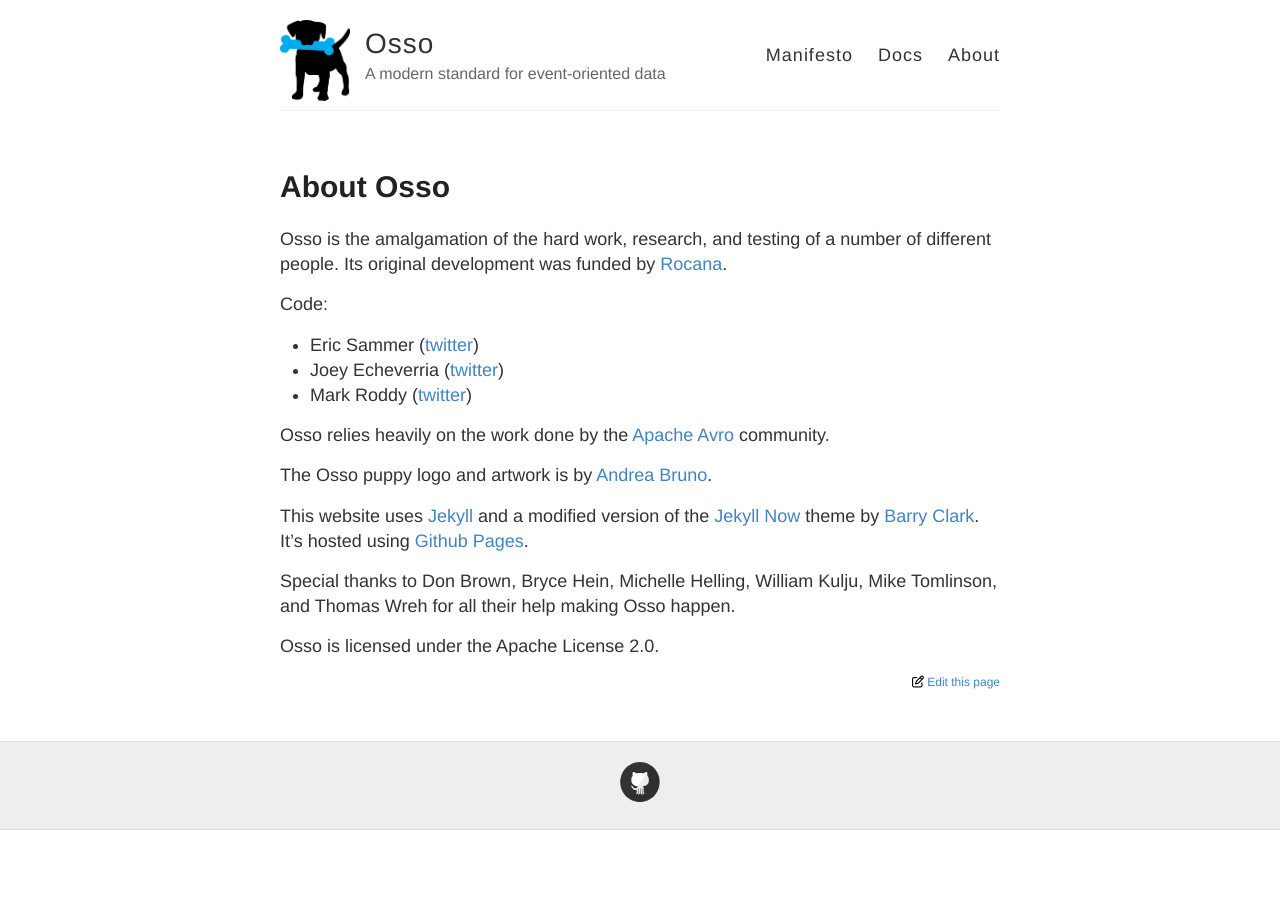
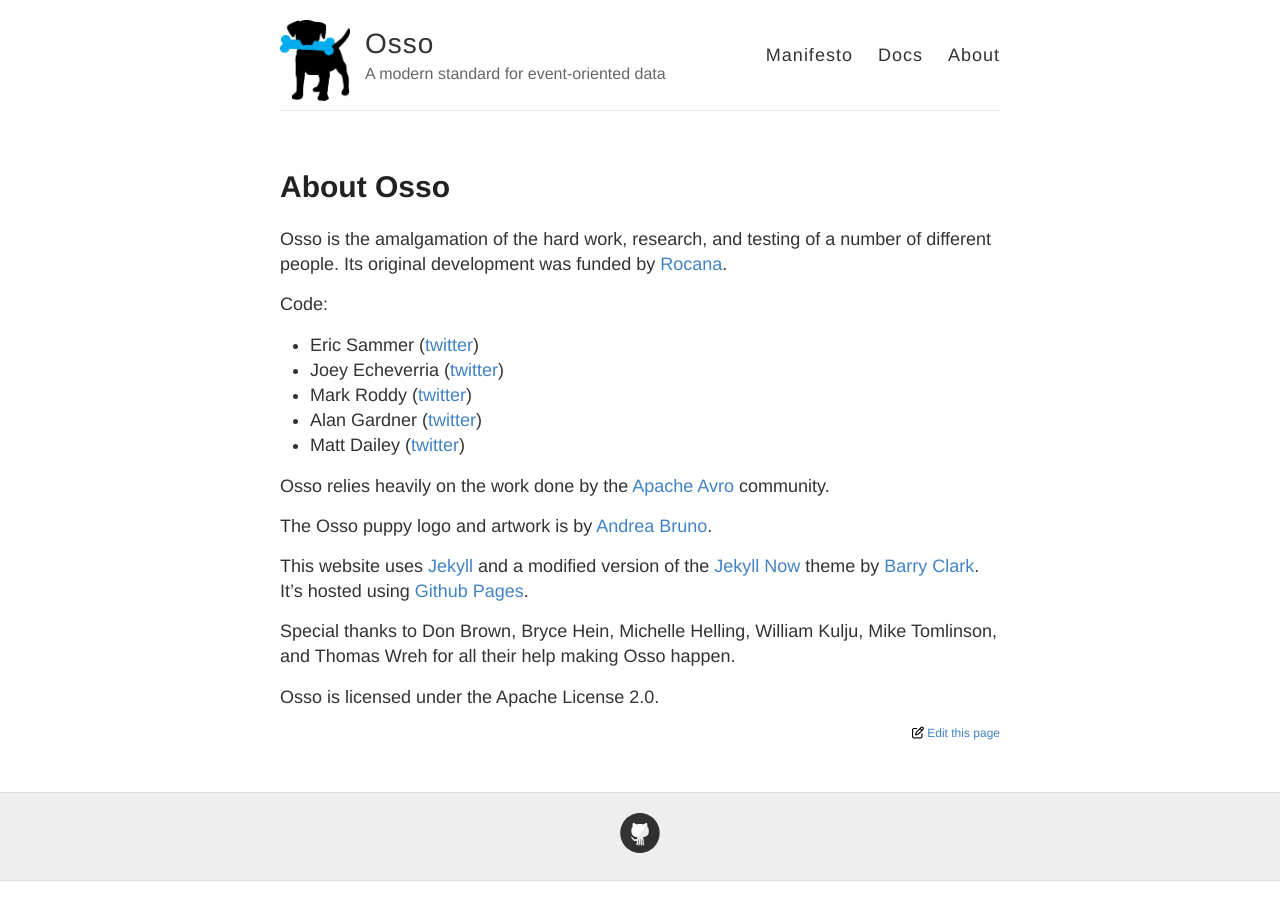
Before and after one commit to osso-project/osso-project.github.com, a Jekyll site: the page built from about.md, in a window 1280 px wide. Built offline with Jekyll 4.4.1, drawn with Linux system fonts in a browser that asks for light colours; nearby versions of some CDN libraries.

Commit message:
Add Alan Gardner and Matt Dailey as contributors

```diff
--- a/about.md
+++ b/about.md
@@ -11,6 +11,8 @@
 * Eric Sammer ([twitter][twitter-esammer])
 * Joey Echeverria ([twitter][twitter-fwiffo])
 * Mark Roddy ([twitter][twitter-roddy])
+* Alan Gardner ([twitter][twitter-alanctgardner])
+* Matt Dailey ([twitter][twitter-mattdailey])
 
 Osso relies heavily on the work done by the [Apache Avro][apache-avro]
 community.
@@ -33,6 +35,8 @@
 [twitter-esammer]: https://twitter.com/esammer
 [twitter-fwiffo]: https://twitter.com/fwiffo
 [twitter-roddy]: https://twitter.com/digitallogic
+[twitter-alanctgardner]: https://twitter.com/alanctgardner
+[twitter-mattdailey]: https://twitter.com/matthew_dailey1
 [li-bruno]: https://www.linkedin.com/in/andreabruno
 [jekyll-now]: http://themes.jekyllrc.org/jekyll-now/
 [github-bclark]: https://github.com/barryclark
```
